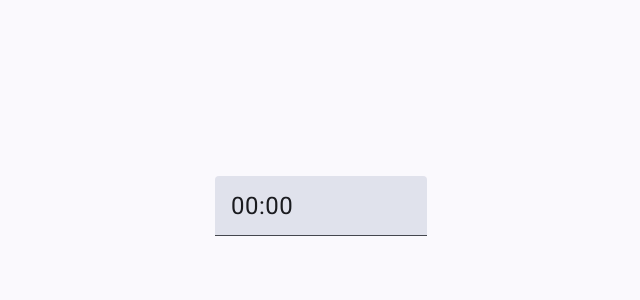
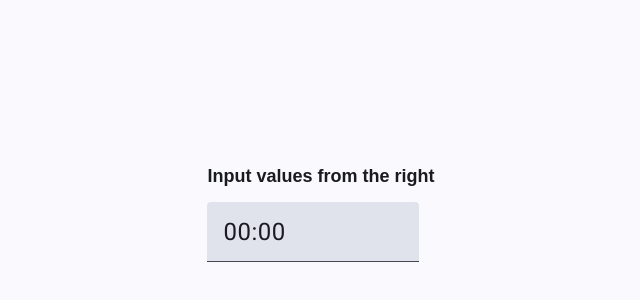
Before and after one commit to apethoud/timepicker-poc, an Angular app: page / in a window 1280 px wide. Shown: the part 184-484 px from the top of the page, without its empty margins (319-959 px from the left). Built offline with nearby package versions, Linux system fonts and the light colour scheme.

Commit message:
add a title for the field

```diff
--- a/src/app/app.css
+++ b/src/app/app.css
@@ -4,6 +4,13 @@
   display: flex;
   justify-content: center;
   align-items: center;
+}
+
+.field-title {
+  font-size: 18px;
+  font-family: sans-serif;
+  font-weight: bold;
+  margin: 16px 0;
 }
 
 .time-input {
--- a/src/app/app.html
+++ b/src/app/app.html
@@ -1,5 +1,6 @@
 <div class="wrapper">
   <form class="example-form">
+    <div class="field-title">Input values from the right</div>
     <mat-form-field class="example-full-width time-input">
       <input
         type="text"
```
